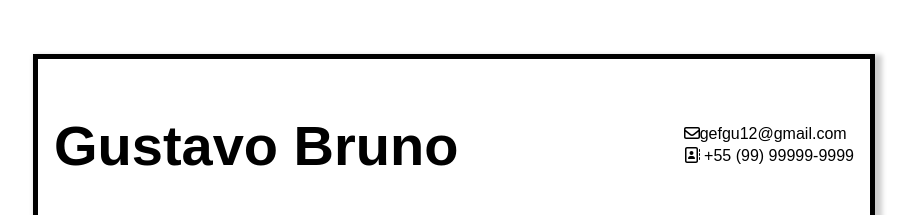
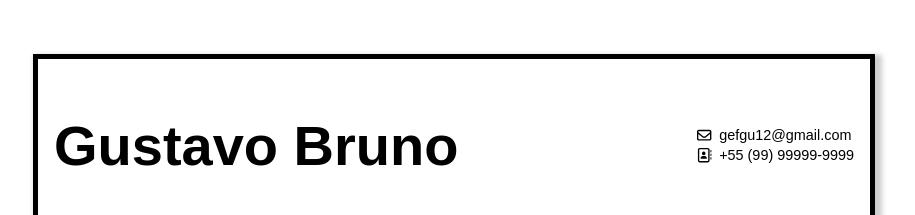
Before and after one commit to gefgu/cv-application, a React (Create React App) app: page / in a window 1280 px wide. Shown: the top 215 px of the page, without its empty margins (186-1101 px from the left). Built offline with nearby package versions, Linux system fonts and the light colour scheme.

Commit message:
Add contact info styling

```diff
--- a/src/styles/general.css
+++ b/src/styles/general.css
@@ -10,4 +10,8 @@
 
 .contact-info p {
   margin: 4px 0;
+  display: flex;
+  gap: 8px;
+  align-items: center;
+  font-size: 0.9rem;
 }
```
